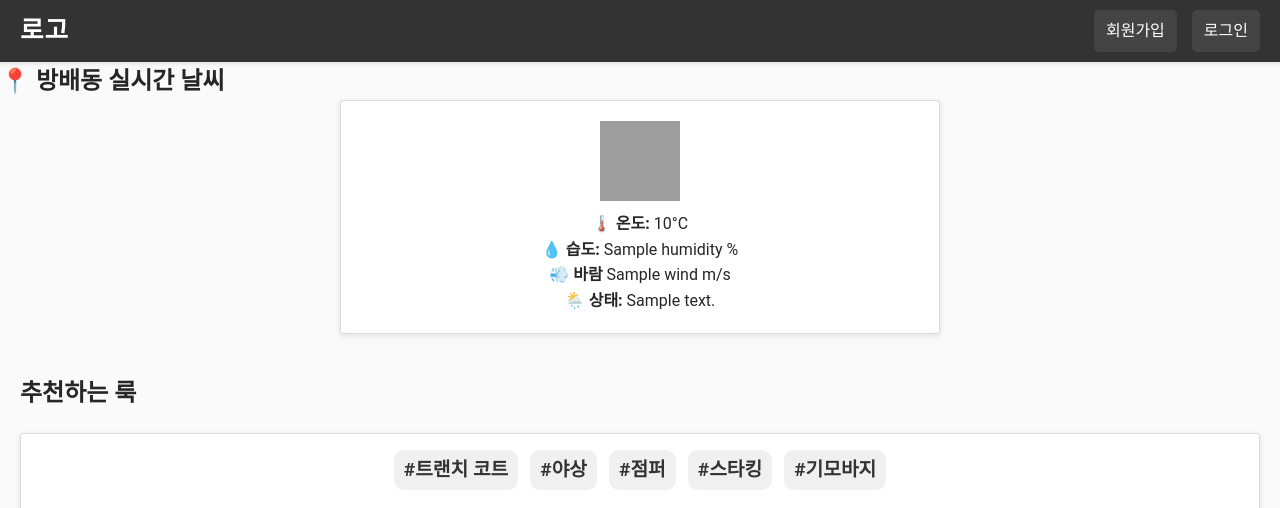
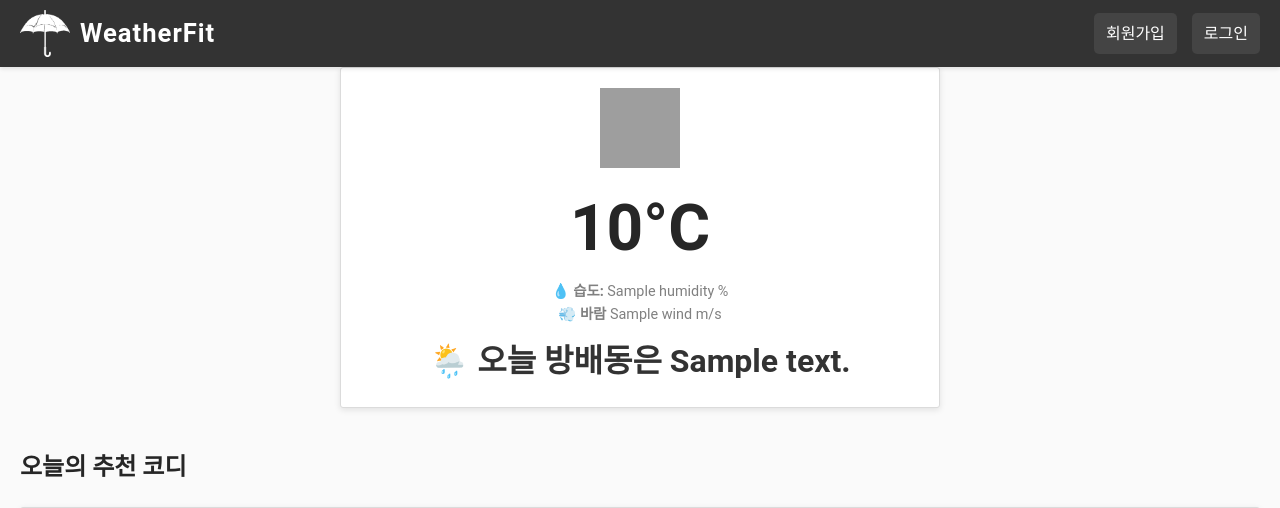
Before and after one commit to jisunipark/ootd-app, a Python web app: template app/templates/index.html in a window 1280 px wide. Shown: the top 508 px of the page. Run offline with Jinja, Linux system fonts and the light colour scheme; the template is opened without the code that fills it: most values are stand-ins (such as "Sample title", 1, 10 or a date in 2020); grey boxes are pictures that could not be loaded.

Commit message:
Feat: 로고 추가, 로그아웃 버튼 연결

```diff
--- a/app/templates/index.html
+++ b/app/templates/index.html
@@ -3,7 +3,7 @@
 <head>
     <meta charset="UTF-8">
     <meta name="viewport" content="width=device-width, initial-scale=1.0">
-    <title>서비스명</title>
+    <title>WeatherFit</title>
 
     <!-- 네비게이션바 css -->
     <link rel="stylesheet" href="{{ url_for('static', filename='css/index.css') }}">
@@ -15,12 +15,17 @@
     <!-- 네비게이션 바 -->
     <nav>
         <div class="logo">
-            <a href="/">로고</a>
+            <a href="/">
+                <img src="{{ url_for('static', filename='images/logo.png') }}" alt="WeatherFit 로고" class="logo-img">
+                WeatherFit
+            </a>
         </div>
         <div class="nav-buttons">
-            {% if 'user_id' in session %}
+            {% if current_user.is_authenticated %}
+
+                <a href="/auth/logout"> 로그아웃 </a>
+                <a href="/writing" class="write-btn">글쓰기</a>
                 <a> 마이페이지 </a>
-                <a> 로그아웃 </a>
             {% else %}
                 <a href="/auth/join">회원가입</a>
                 <a href="/auth/login">로그인</a>
@@ -29,20 +34,21 @@
     </nav>
     <!--날씨 API 출력-->
     <section>
-        <h1>📍 방배동 실시간 날씨</h1>
         <div class="weather-container">
                 <img src="https://openweathermap.org/img/wn/{{ weather.icon }}.png" id="weatherIcon" alt="날씨 아이콘">
-                <p><strong>🌡️ 온도:</strong> <span id="temperature"> {{ weather.temperature }}</span>°C</p>
-                <p><strong>💧 습도:</strong> <span id="humidity"> {{ weather.humidity }} </span>%</p>
-                <p><strong>💨 바람</strong> <span id="wind"> {{ weather.wind }}</span> m/s</p>
-                <p><strong>🌦️ 상태:</strong> <span id="description"> {{ weather.description }} </span></p>
+                <p id="temperature-text">
+                    <span id="temperature">{{ weather.temperature }}</span>°C
+                </p>
+                <p id="humidity-text"><strong>💧 습도:</strong> <span id="humidity"> {{ weather.humidity }} </span>%</p>
+                <p id="wind-text"><strong>💨 바람</strong> <span id="wind"> {{ weather.wind }}</span> m/s</p>
+                <p id="description-text"><strong>🌦️ 오늘 방배동은 </strong> <span id="description"> {{ weather.description }} </span></p>
 
         </div>
     </section>
 
     <!-- 추천 룩 출력 부분 (이미지는 자바스크립트로 추가됨) -->
     <section>
-        <h2>추천하는 룩</h2>
+        <h2>오늘의 추천 코디</h2>
         <div class="outfit-list" id="outfitList" data-static-url="{{ url_for('static', filename='') }}">
             <!-- 추천 룩은 자바스크립트로 동적으로 추가됩니다 -->
         </div>
@@ -52,8 +58,8 @@
 
     <!-- 최근 게시물 섹션 -->
     <section class="recent-posts">
-        <h2>최근 게시물</h2>
-        <a href="/writing" class="write-btn">글쓰기</a>
+        <h2>오늘의 스타일을 확인해 보세요</h2>
+
         {% if writings %}
         <div class="post-cards">
             {% for writing in writings %}
@@ -71,7 +77,8 @@
             {% endfor %}
         </div>
         {% else %}
-        <p>아직 게시물이 없습니다.</p>
+        <p>오늘 올라온 게시글이 없습니다</p>
+        <a href="/writing" class="write-btn">게시글 작성하기</a>
         {% endif %}
     </section>
 
```
